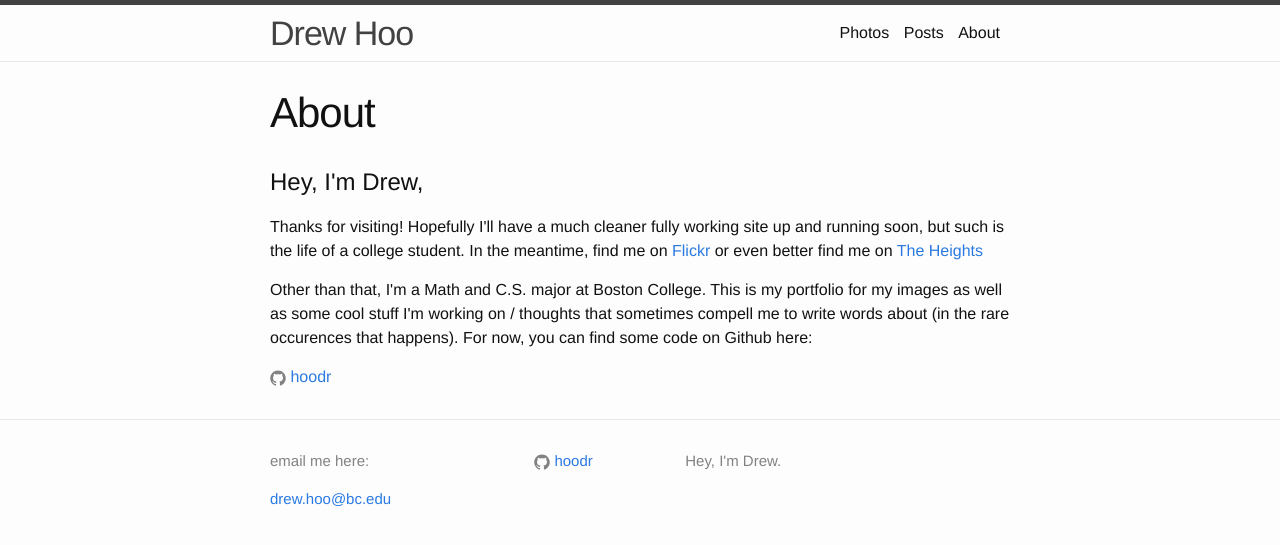
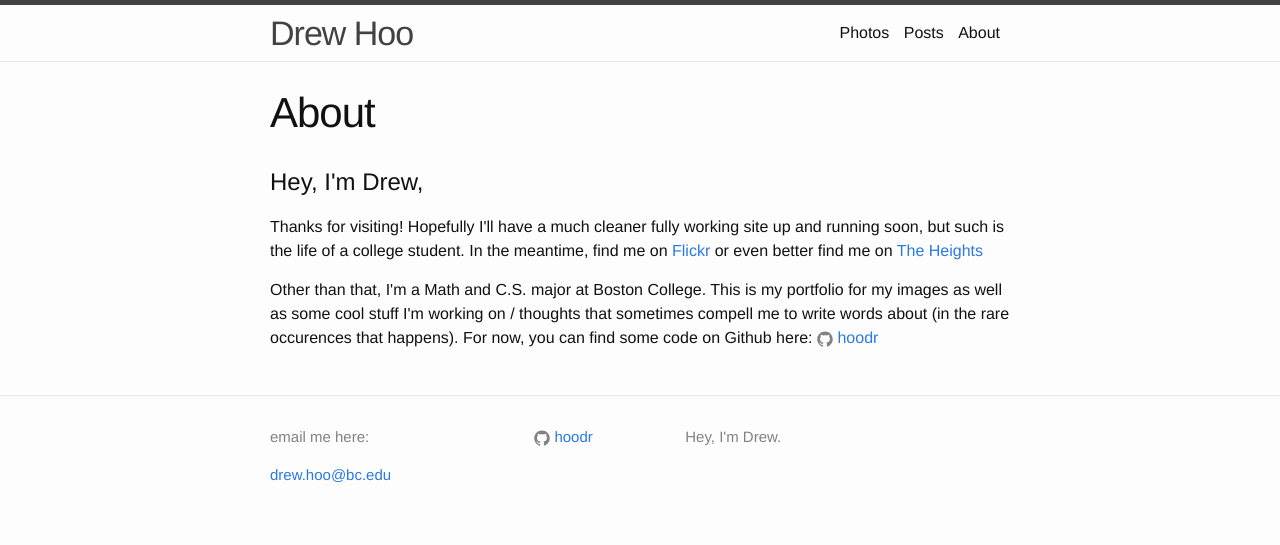
Before and after one commit to hoodr/hoodr.github.io, a Jekyll site: the page built from about.html, in a window 1280 px wide. Shown: the top 545 px of the page. Built offline with Jekyll 4.4.1, drawn with Linux system fonts in a browser that asks for light colours.

Commit message:
I should stop pushing

```diff
--- a/about.html
+++ b/about.html
@@ -13,8 +13,8 @@ permalink: about
   <p>
   	Thanks for visiting! Hopefully I'll have a much cleaner fully working site up and running soon, but such is the life of a college student. In the meantime, find me on <a class="page-link" href="https://www.flickr.com/photos/105319058@N06/">Flickr</a> or even better find me on <a class="page-link" href="http://bcheights.com/?s=%22drew+hoo%22&submit=Search">The Heights</a> </p>
   <p>
-  	Other than that, I'm a Math and C.S. major at Boston College. This is my portfolio for my images as well as some cool stuff I'm working on / thoughts that sometimes compell me to write words about (in the rare occurences that happens). For now, you can find some code on Github here:
+  	Other than that, I'm a Math and C.S. major at Boston College. This is my portfolio for my images as well as some cool stuff I'm working on / thoughts that sometimes compell me to write words about (in the rare occurences that happens). For now, you can find some code on Github here: {% include icon-github.html username="hoodr" %}
   </p>
-  	{% include icon-github.html username="hoodr" %}
+
 
 </div>
```
